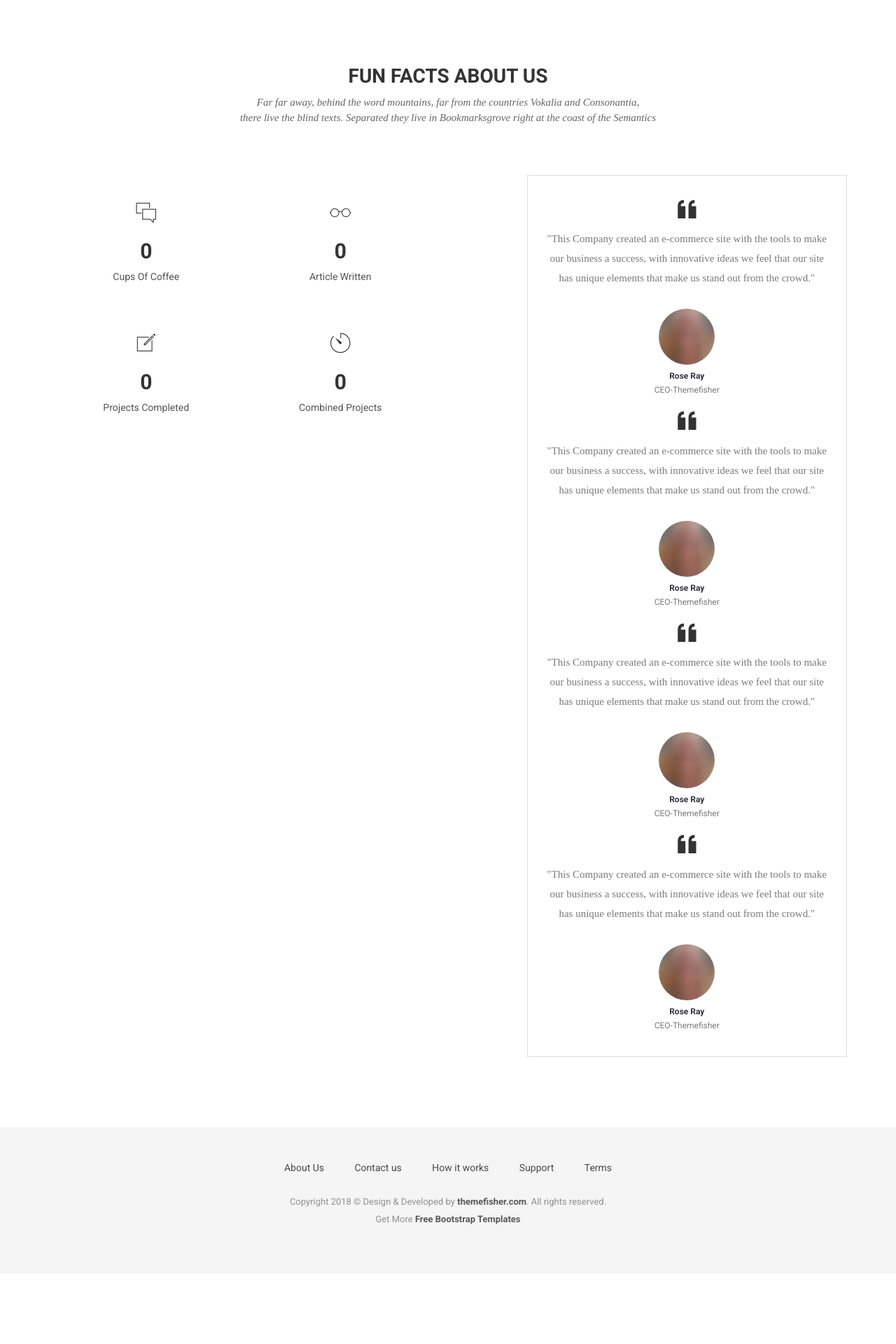
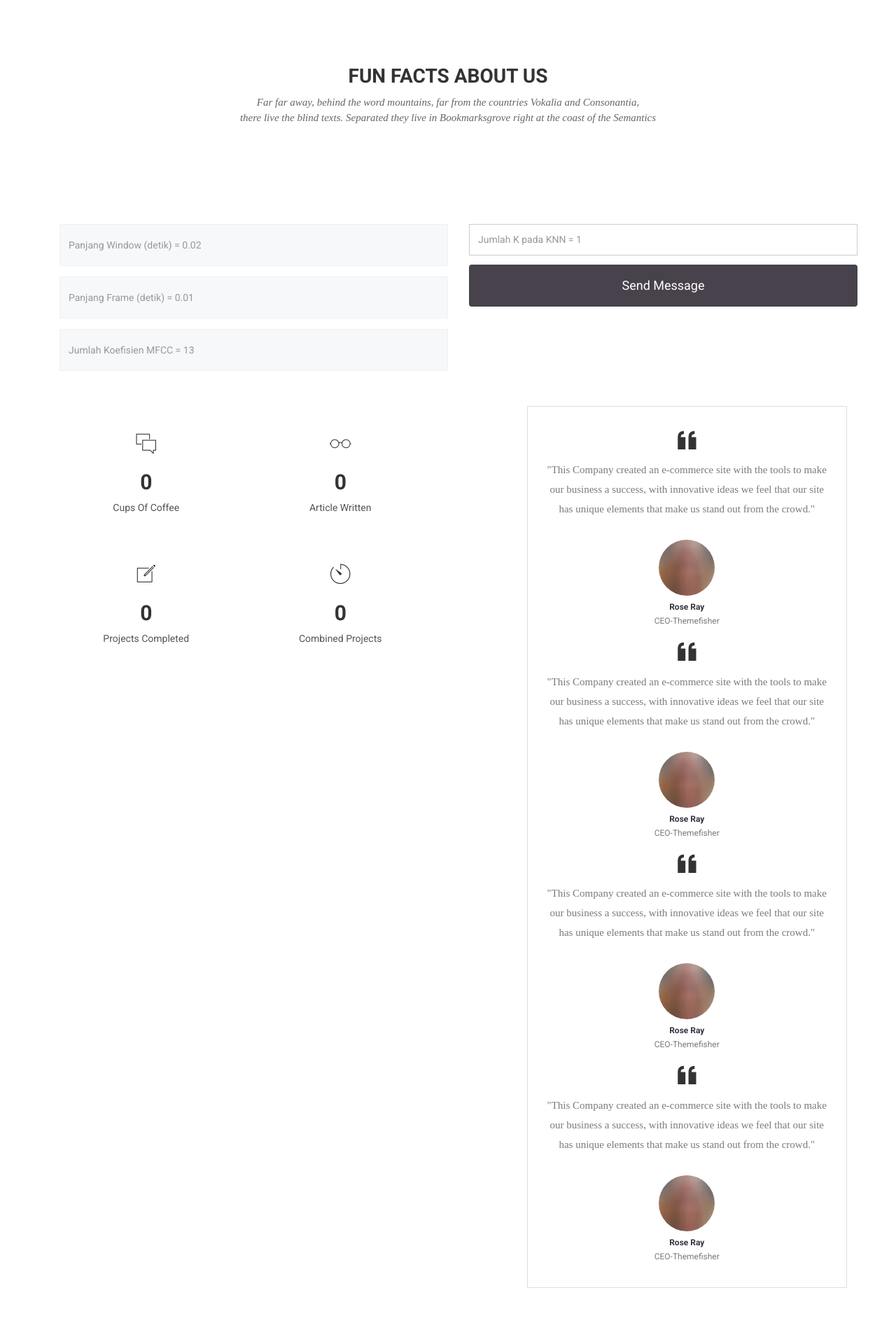
Before and after one commit to hairullana/darbuka-tone-identification, a Django app: page / in a window 1280 px wide. Shown: the part 3242-5162 px from the top of the page at 70% size. Before the commit the page ends 4991 px from the top, so only its background shows below. Run offline with Django 4.2, Linux system fonts and the light colour scheme; some libraries are stand-ins or nearby versions; some web fonts are replaced.

Commit message:
parameter form

```diff
--- a/darbukaToneClassification/views.py
+++ b/darbukaToneClassification/views.py
@@ -1,4 +1,17 @@
 from django.shortcuts import render
 
 def index(request):
-  return render(request, 'index.html')
+  data = {
+    'windowLength': 0.02,
+    'frameLength': 0.01,
+    'mfccCoefficients': 13,
+    'k': 1
+  }
+
+  if request.method == 'POST':
+    data['windowLength'] = request.POST['windowLength']
+    data['frameLength'] = request.POST['frameLength']
+    data['mfccCoefficients'] = request.POST['mfccCoefficients']
+    data['k'] = request.POST['k']
+
+  return render(request, 'index.html', data)
--- a/templates/index.html
+++ b/templates/index.html
@@ -244,6 +244,40 @@
         <p>Far far away, behind the word mountains, far from the countries Vokalia and Consonantia,  <br> there live the blind texts. Separated they live in Bookmarksgrove right at the coast of the Semantics</p>
       </div>
     </div>
+
+    <section class="contact-form">
+        <div class="container">
+            <div class="row">
+                <form id="contact-form" method="post">
+                  {% csrf_token %}
+                    <div class="col-md-6 col-sm-12">
+                        <div class="block">
+                            <div class="form-group">
+                                <input name="windowLength" type="text" class="form-control" placeholder="Panjang Window (detik) = {{ windowLength }}">
+                            </div>
+                            <div class="form-group">
+                                <input name="frameLength" type="text" class="form-control" placeholder="Panjang Frame (detik) = {{ frameLength }}">
+                            </div>
+                            <div class="form-group">
+                                <input name="mfccCoefficients" type="text" class="form-control" placeholder="Jumlah Koefisien MFCC = {{ mfccCoefficients }}">
+                            </div>
+                        </div>
+                    </div>
+                    <div class="col-md-6 col-sm-12">
+                        <div class="block">
+                            <div class="form-group-2">
+                                <input name="k" type="text" class="form-control" placeholder="Jumlah K pada KNN = {{ k }}">
+                            </div>
+                            <button class="btn btn-default" type="submit">Send Message</button>
+                        </div>
+                    </div>
+                    <div class="error" id="error">Sorry Msg dose not sent</div>
+                    <div class="success" id="success">Message Sent</div>
+                </form>
+            </div>
+        </div>
+    </section>
+
     <div class="row">
       <div class="col-md-6">
         <div class="block">
```
Also changed, not shown: static/js/script.js (+0 -51 lines), 1 other file.
